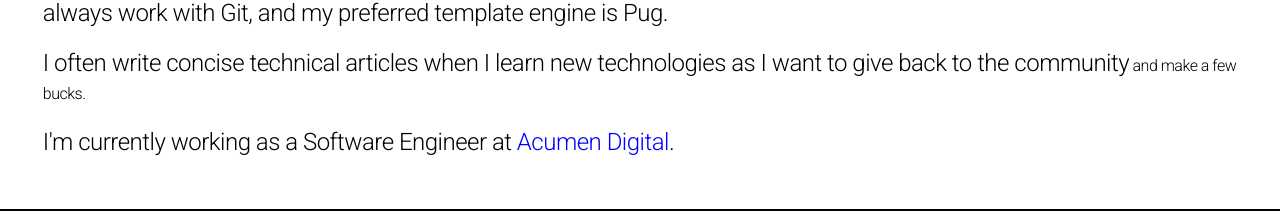
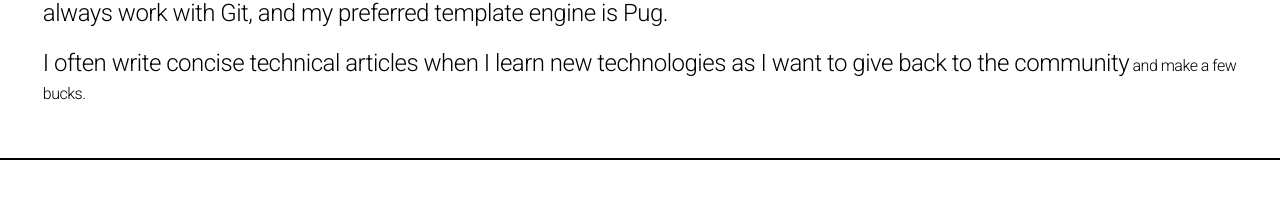
Before and after one commit to idorenyinudoh/iudoh.me, a Nuxt app: page / in a window 1280 px wide. Shown: the part 948-1166 px from the top of the page. Built offline with nearby package versions, Linux system fonts and the light colour scheme.

Commit message:
chore: delete paragraph from about section

```diff
--- a/pages/index.vue
+++ b/pages/index.vue
@@ -36,7 +36,6 @@ useSeoMeta({
       <p>I'm a Frontend Engineer and Technical Writer based in Lagos, Nigeria.</p>
       <p>I replicate UI designs to pixel-perfect webpages with HTML, CSS, and JavaScript. I'm proficient with Vue and Nuxt, I always work with Git, and my preferred template engine is Pug.</p>
       <p>I often write concise technical articles when I learn new technologies as I want to give back to the community<small> and make a few bucks.</small></p>
-      <p>I'm currently working as a Software Engineer at <a href="https://acumen.digital/" target="_blank">Acumen Digital</a>.</p>
     </section>
     <section id="works">
       <BaseHeading position="right" heading="my works" />
```
